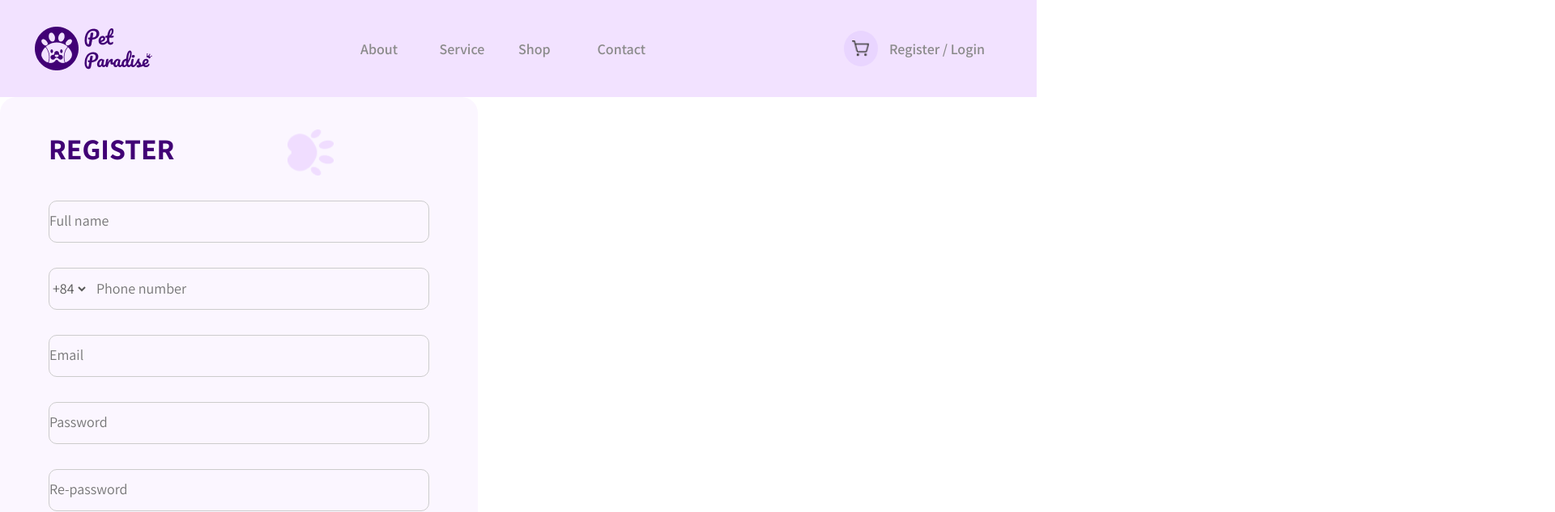
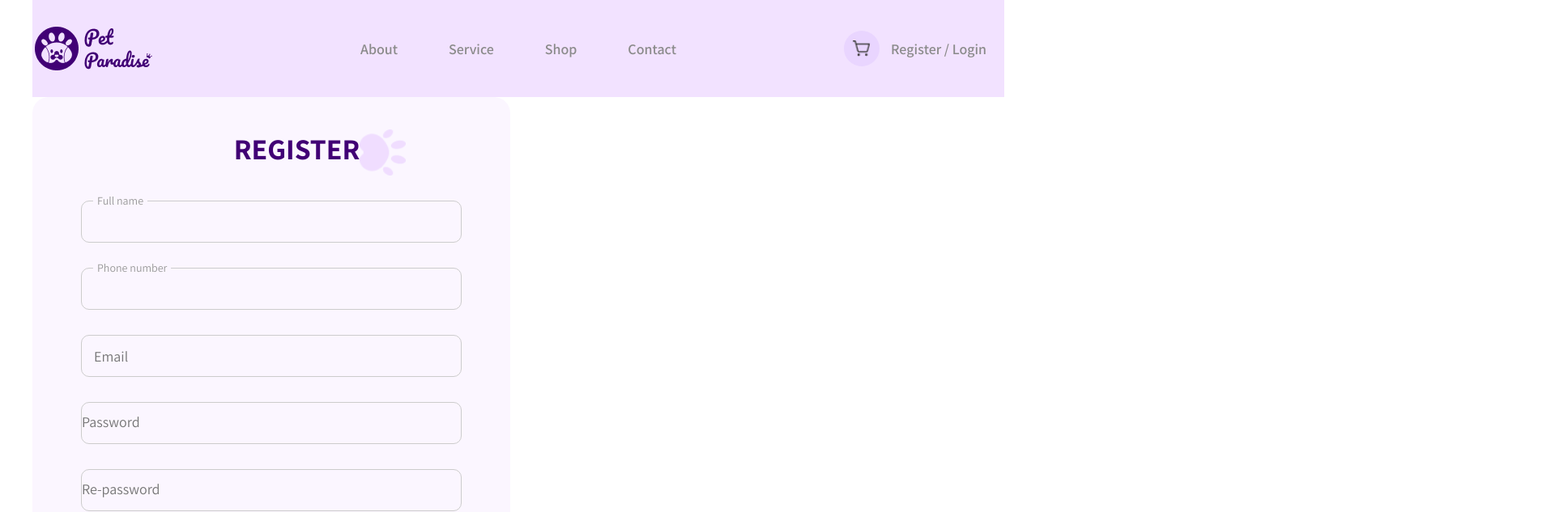
Before and after one commit to odinaM/Pet_Paradise, a React (Vite) app: page /register in a window 1280 px wide. Shown: the top 633 px of the page at 81% size, 1920 px wide, since content can reach past the window. Built offline with nearby package versions, Linux system fonts and the light colour scheme; the HTML template or start-up script is replaced by a standard one.

Commit message:
Стелизовала первые два инпута на форме регистрации

```diff
--- a/src/pages/Register/Register.css
+++ b/src/pages/Register/Register.css
@@ -3,7 +3,13 @@
   margin: 0;
   padding: 0;
   font-family: 'Assistant', sans-serif;
-  width: 100%;
+}
+body{
+  display: flex;
+  justify-content: center;
+  align-items: center;
+  min-height: 100vh;
+  margin: 0;
 }
 
 .input-error {
@@ -108,3 +114,90 @@ select{
   margin-bottom: 31px;
   background-color:#FBF6FF ;
 }
+/* --- СТИЛИ ДЛЯ ПЕРВЫХ ДВУХ ИНПУТОВ --- */
+
+/* Обертка, которая рисует рамку */
+.styled-wrapper {
+    position: relative;
+    width: 470px;
+    height: 52px;
+    border-radius: 10px;
+    border: 1px solid #CCCCCC;
+    background-color: #FBF6FF;
+    margin-bottom: 31px; /* Отступ как у остальных */
+    transition: border-color 0.3s ease;
+    display: flex;
+    align-items: center;
+}
+
+/* Фиолетовая обводка при наведении и фокусе */
+.styled-wrapper:hover,
+.styled-wrapper:focus-within {
+    border-color: #410075;
+}
+
+/* Сам инпут внутри обертки (прозрачный, без рамок) */
+.styled-input {
+    width: 100%;
+    height: 100%;
+    border: none !important;
+    background: transparent !important;
+    padding: 0 15px !important;
+    font-size: 18px;
+    color: #333;
+    outline: none;
+    margin-bottom: 0 !important; /* Убираем старый отступ */
+}
+
+/* Текст на рамке (Full name / Phone number) */
+.floating-label {
+    position: absolute;
+    top: -10px;
+    left: 14px;
+    background-color: #FBF6FF; /* Перекрываем рамку цветом фона */
+    padding: 0 5px;
+    color: #999;
+    font-size: 14px;
+    pointer-events: none;
+    transition: color 0.3s ease;
+}
+
+/* Меняем цвет текста при фокусе на поле */
+.styled-wrapper:focus-within .floating-label {
+    color: #410075;
+}
+
+/* --- Специфика для ТЕЛЕФОНА --- */
+
+/* Контейнер для селекта кода страны */
+.select-container {
+    display: flex;
+    align-items: center;
+    padding-left: 15px;
+    position: relative;
+}
+
+.select-container select {
+    width: auto;
+    height: 100%;
+    border: none;
+    background: transparent;
+    font-size: 18px;
+    color: #333;
+    outline: none;
+    appearance: none; /* Убираем стандартную стрелку */
+    cursor: pointer;
+    margin-bottom: 0;
+}
+
+.select-arrow {
+    font-size: 10px;
+    color: #333;
+    margin-left: -12px;
+    pointer-events: none;
+}
+
+/* Инпут телефона внутри обертки */
+.phone-input {
+    padding-left: 10px !important; /* Чуть отступа от кода */
+}
--- a/src/pages/Register/Register.jsx
+++ b/src/pages/Register/Register.jsx
@@ -101,47 +101,43 @@ const navigate = useNavigate();
                 </div>
                      <form onSubmit={handleSubmit}>
                     <div className="input-box">
-
+                        <div className="styled-wrapper">
                             <input
-                             placeholder="Full name"
                                 type="text"
                                 value={fullName}
                                 onChange={(e) => setFullName(e.target.value)}
-                            className={nameError ? 'input-error' : ''}
+                                className={`styled-input ${nameError ? 'input-error' : ''}`}
+                                id="fullName"
                             />
+                            <label htmlFor="fullName" className="floating-label">Full name</label>
+                        </div>
                         {nameErrorMessage}
                     </div>
                     <div className="input-box">
-
-                        <div className="phone-wrapper">
-                            <select>
-                                <option>+84</option>
-                                <option>+7</option>
-                                <option>+1</option>
-                            </select>
+                        <div className="styled-wrapper">
                             <input
-                                placeholder="Phone number"
                                 type="text"
-                                value={phone}
-                                onChange={(e) => setPhone(e.target.value)}
-                                className={phoneError ? 'input-error' : ''}
+                                value={fullName}
+                                onChange={(e) => setFullName(e.target.value)}
+                                className={`styled-input ${nameError ? 'input-error' : ''}`}
+                                id="fullName"
                             />
+                            <label htmlFor="fullName" className="floating-label">Phone number</label>
                         </div>
                         {phoneErrorMessage}
                     </div>
-
-
                     <div className="input-box">
+                        <div className="styled-wrapper">
                             <input
                             type="email"
                             placeholder="Email"
                             value={email}
                             onChange={(e) => setEmail(e.target.value)}
-                            className={emailError ? 'input-error' : ''}
+                            className={`styled-input ${emailError ? 'input-error' : ''}`}
                         />
+                        </div>
                         {emailErrorMessage}
                     </div>
-
 
                     <div className="input-box">
                         <input
@@ -154,7 +150,6 @@ const navigate = useNavigate();
                         {passwordErrorMessage}
                     </div>
 
-
                     <div className="input-box">
                         <input
                             type="password"
@@ -165,6 +160,7 @@ const navigate = useNavigate();
                         />
                         {rePasswordErrorMessage}
                     </div>
+
                     <button type="submit" className="submit-btn">Submit</button>
                 </form>
                 <p className="login-text">
```
Lines whose indentation alone changed are shown as unchanged.
